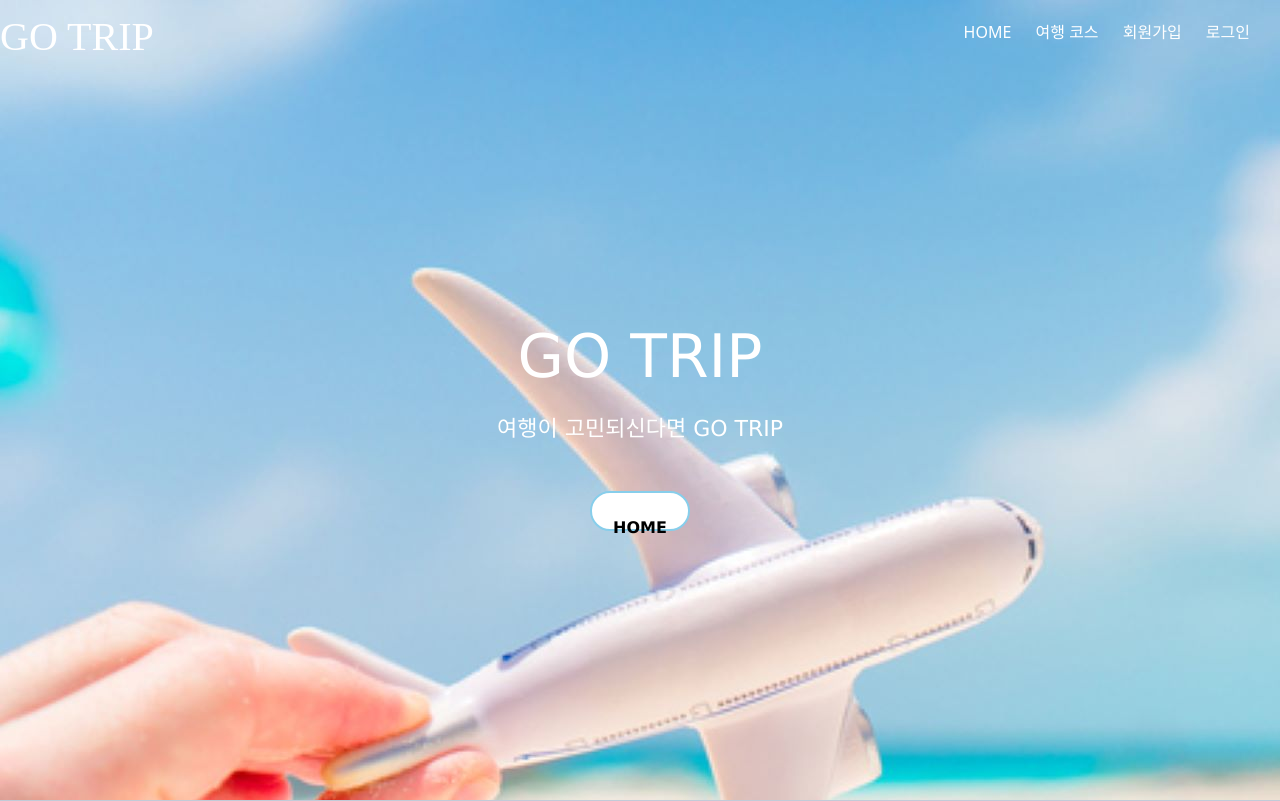
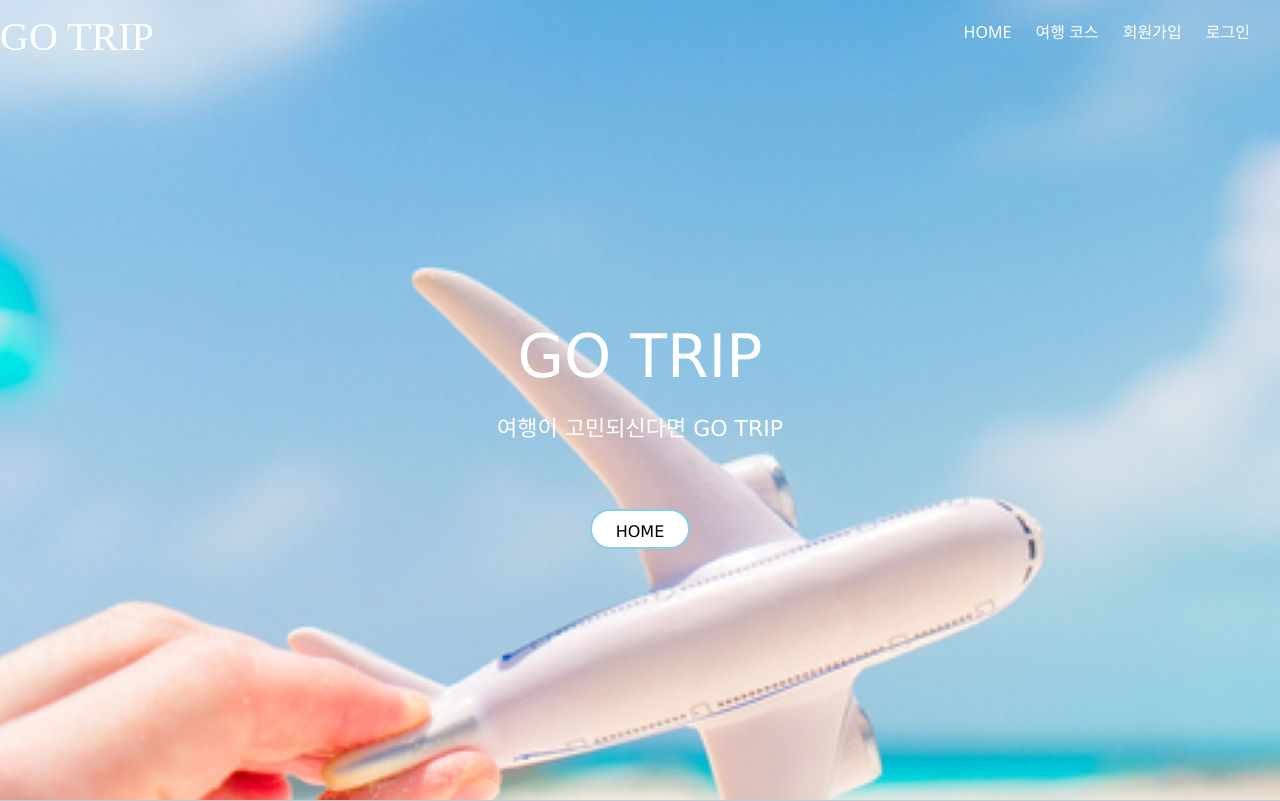
Before and after one commit to gpdus0321/GO_TRIP, a Django app: page / in a window 1280 px wide. Shown: the top 801 px of the page. Run offline with Django 4.2, Linux system fonts and the light colour scheme.

Commit message:
intro 정리

```diff
--- a/gotrip/serviceapp/templates/serviceapp/intro.html
+++ b/gotrip/serviceapp/templates/serviceapp/intro.html
@@ -2,23 +2,15 @@
 
 {% block content %}
     <style>
-    button {
-        background-color: white;
-        border: 2px solid skyblue;
-        padding: 15px 20px;
-        border-radius: 20px;
-        margin-top: 30px;
-        outline: none;
-        cursor: pointer;
-        transition: all 0.4s;
-    }
+
     </style>
     <div class="intro_header">
         {% include 'header.html' %}
         <div class="intro_section">
             <h2 style="font-size: 60px; margin-bottom: 20px;">GO TRIP</h2>
             <p style="font-size: 22px">여행이 고민되신다면 GO TRIP</p>
-            <button><a href="/main/" style="text-decoration: none; color: black;">HOME</a></button>
+            <br><br>
+            <button style="font-weight: normal;"><a href="/main/" style="text-decoration: none; color: black;">HOME</a></button>
         </div>
     </div>
 
```
Also changed, not shown: gotrip/db.sqlite3.
